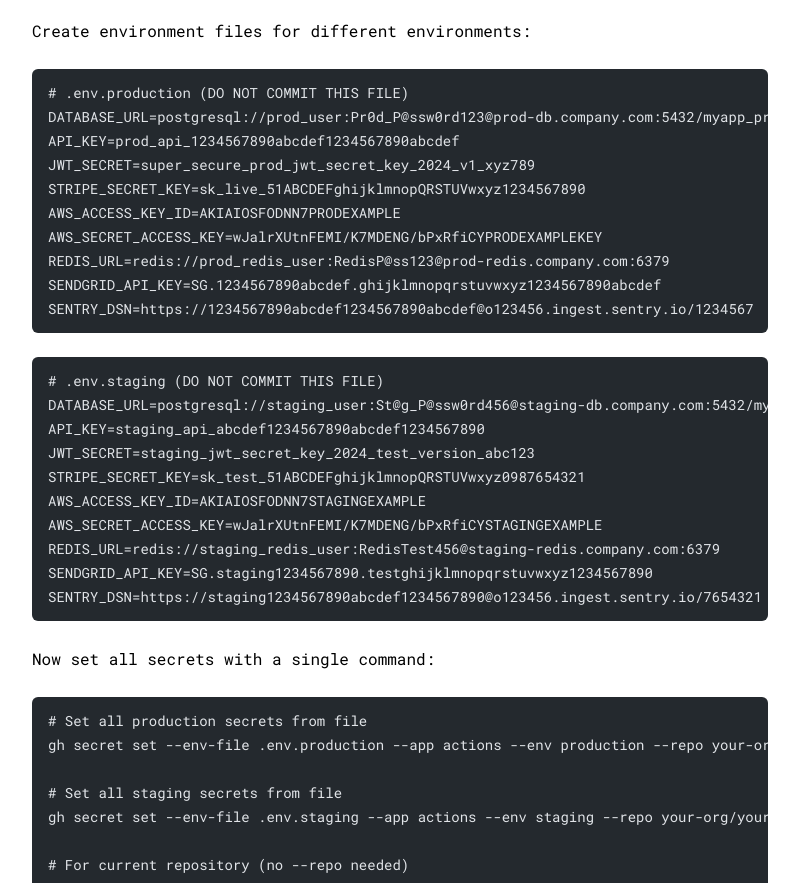
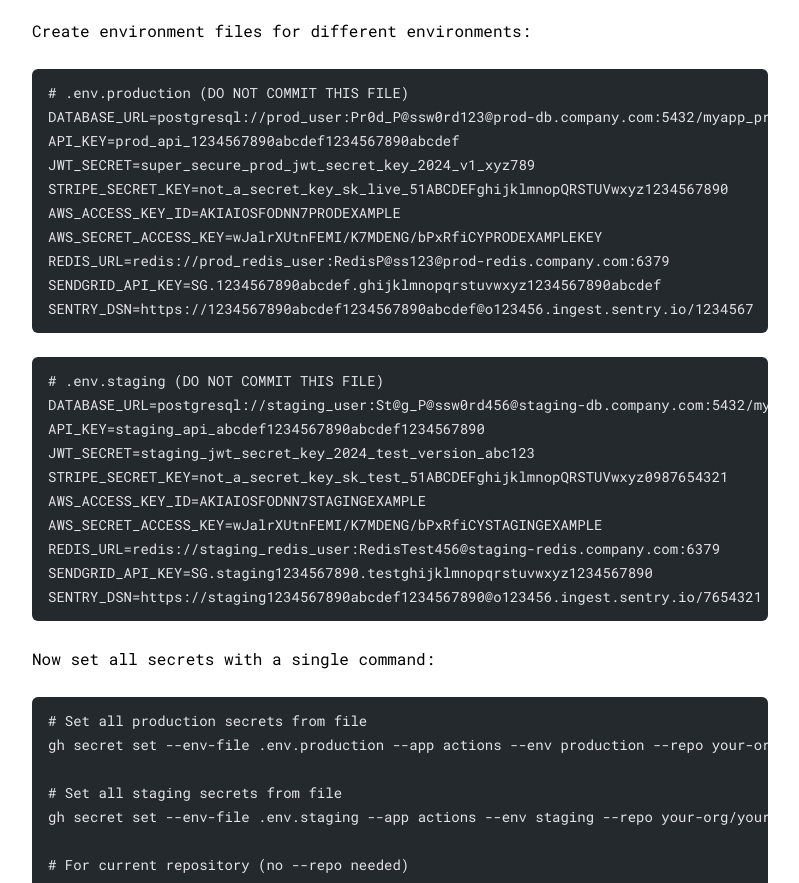
Before and after one commit to RajendrasinhParmar/RajendrasinhParmar.github.io, an Astro site: page /posts/github-actions-secret-setup-using-github-cli in a window 1280 px wide. Shown: the part 6868-7751 px from the top of the page, without its empty margins (240-1039 px from the left). Built offline with nearby package versions, Linux system fonts and the light colour scheme; Astro itself is replaced by a stand-in of ours; some packages are replaced by stand-ins of ours; code samples lack their colours.

Commit message:
chore: update blog for github secrets to remove dummy key for secret protection

```diff
--- a/src/content/blog/github-actions-secret-setup-using-github-cli.md
+++ b/src/content/blog/github-actions-secret-setup-using-github-cli.md
@@ -255,7 +255,7 @@ Create environment files for different environments:
 DATABASE_URL=postgresql://prod_user:Pr0d_P@ssw0rd123@prod-db.company.com:5432/myapp_production
 API_KEY=prod_api_1234567890abcdef1234567890abcdef
 JWT_SECRET=super_secure_prod_jwt_secret_key_2024_v1_xyz789
-STRIPE_SECRET_KEY=sk_live_51ABCDEFghijklmnopQRSTUVwxyz1234567890
+STRIPE_SECRET_KEY=not_a_secret_key_sk_live_51ABCDEFghijklmnopQRSTUVwxyz1234567890
 AWS_ACCESS_KEY_ID=AKIAIOSFODNN7PRODEXAMPLE
 AWS_SECRET_ACCESS_KEY=wJalrXUtnFEMI/K7MDENG/bPxRfiCYPRODEXAMPLEKEY
 REDIS_URL=redis://prod_redis_user:RedisP@ss123@prod-redis.company.com:6379
@@ -268,7 +268,7 @@ SENTRY_DSN=https://1234567890abcdef1234567890abcdef@o123456.ingest.sentry.io/123
 DATABASE_URL=postgresql://staging_user:St@g_P@ssw0rd456@staging-db.company.com:5432/myapp_staging
 API_KEY=staging_api_abcdef1234567890abcdef1234567890
 JWT_SECRET=staging_jwt_secret_key_2024_test_version_abc123
-STRIPE_SECRET_KEY=sk_test_51ABCDEFghijklmnopQRSTUVwxyz0987654321
+STRIPE_SECRET_KEY=not_a_secret_key_sk_test_51ABCDEFghijklmnopQRSTUVwxyz0987654321
 AWS_ACCESS_KEY_ID=AKIAIOSFODNN7STAGINGEXAMPLE
 AWS_SECRET_ACCESS_KEY=wJalrXUtnFEMI/K7MDENG/bPxRfiCYSTAGINGEXAMPLE
 REDIS_URL=redis://staging_redis_user:RedisTest456@staging-redis.company.com:6379
```
